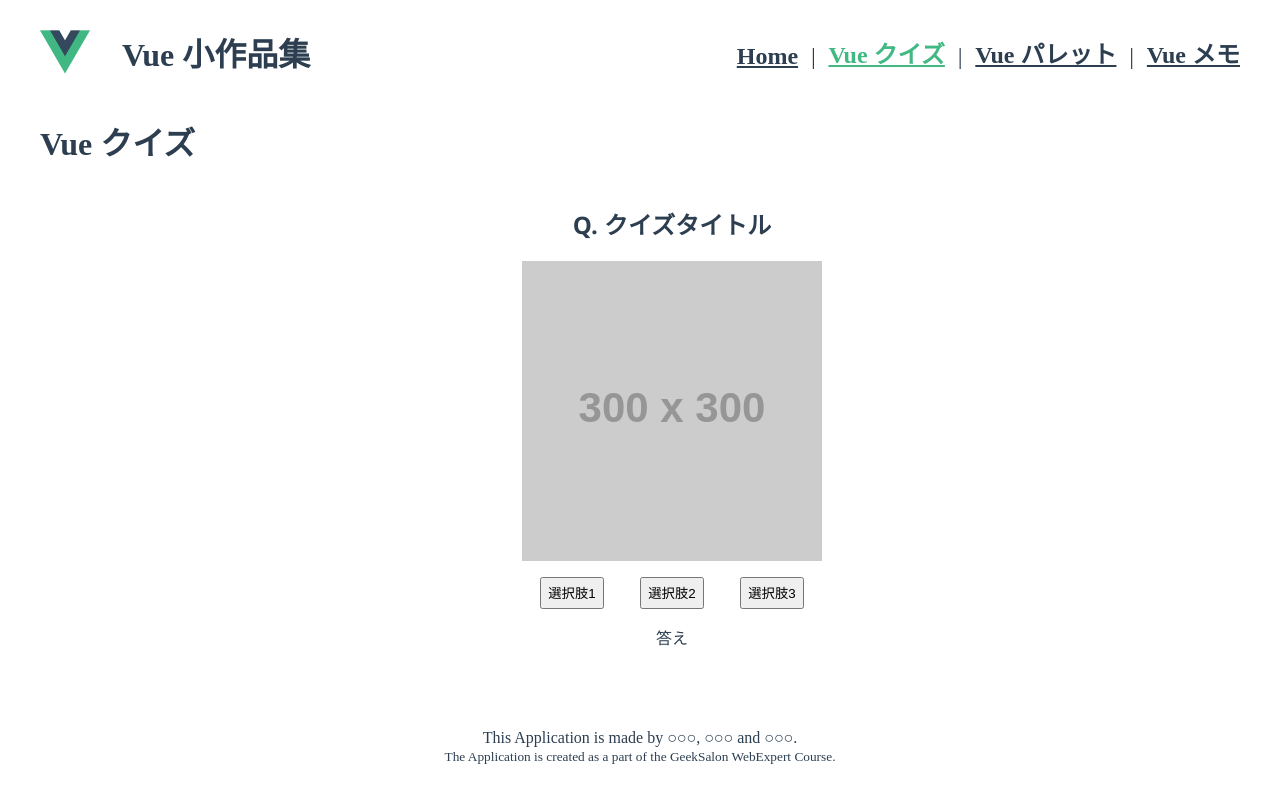
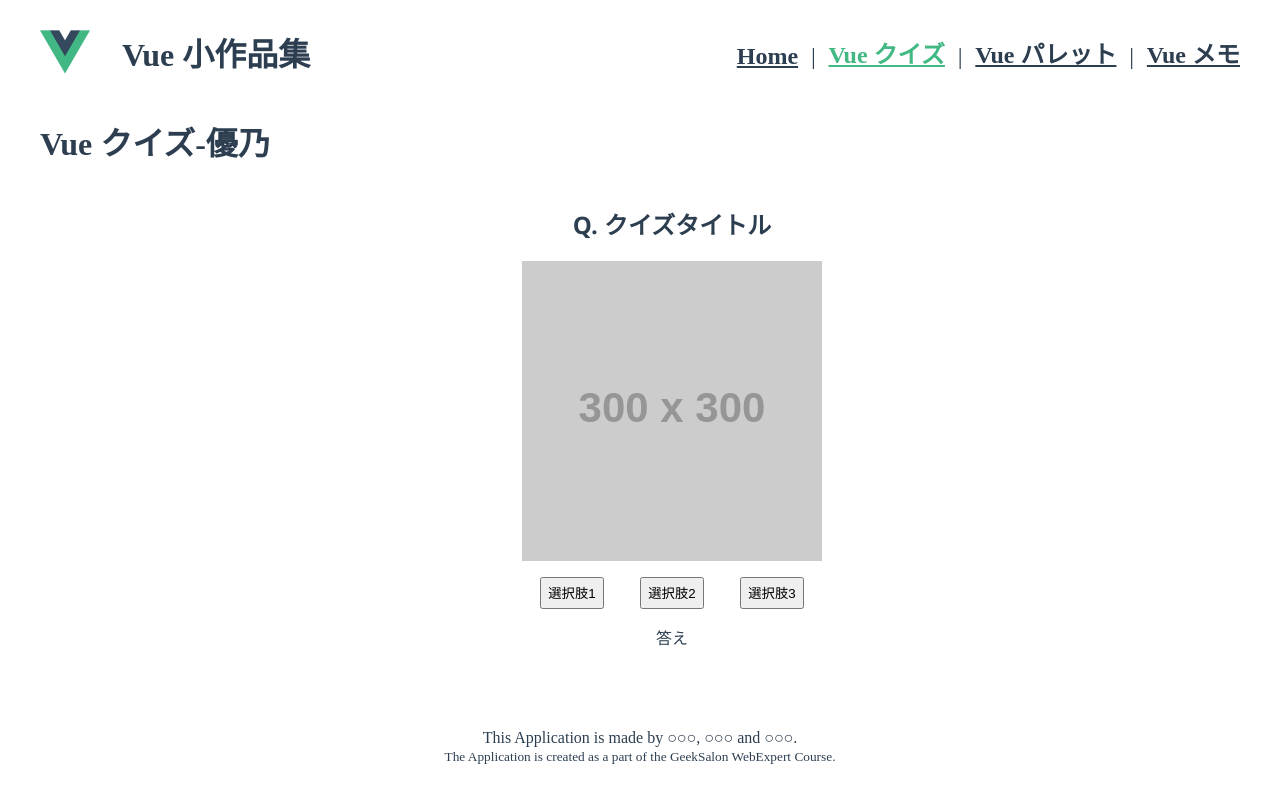
Before and after one commit to team2-kazuki-hasimonn-yuno/demo-team-app, a Vue app: page /quiz in a window 1280 px wide. Shown: the top 802 px of the page. Built offline with nearby package versions, Linux system fonts and the light colour scheme.

Commit message:
クイズやります

```diff
--- a/src/views/QuizApp.vue
+++ b/src/views/QuizApp.vue
@@ -1,5 +1,5 @@
 <template>
-  <h1>Vue クイズ</h1>
+  <h1>Vue クイズ-優乃</h1>
   <div class="app">
     <h2>Q. {{ "クイズタイトル" }}</h2>
     <img
```
